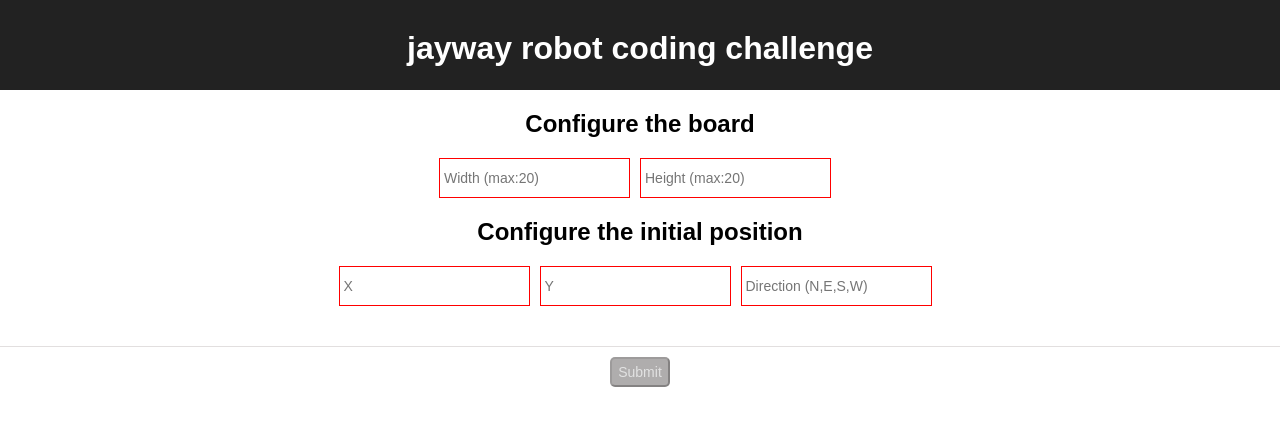
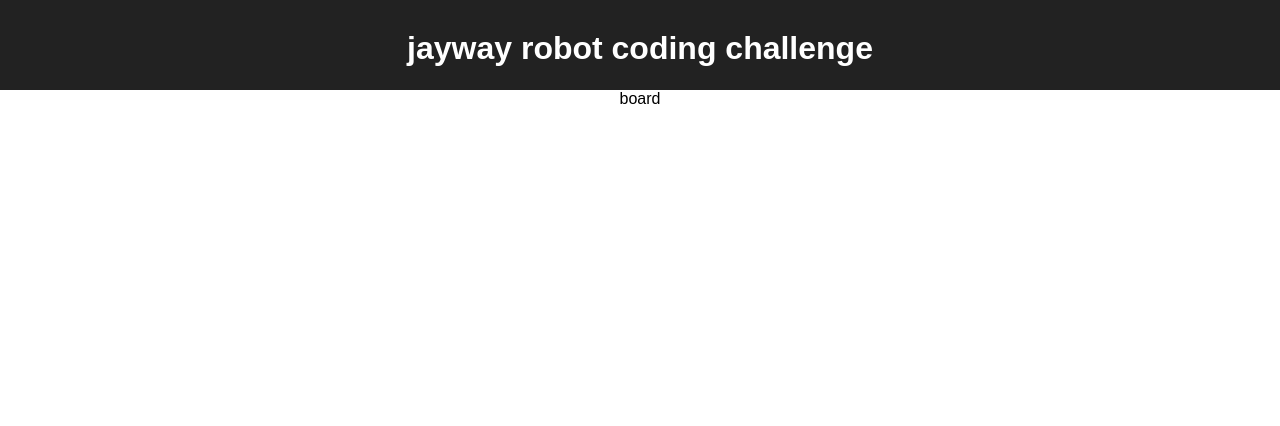
Before and after one commit to pjpsoares/jay-r, a React (Create React App) app: page /simulation in a window 1280 px wide. Shown: the top 426 px of the page. Built offline with nearby package versions, Linux system fonts and the light colour scheme.

Commit message:
add router

```diff
--- a/package.json
+++ b/package.json
@@ -5,6 +5,7 @@
   "dependencies": {
     "react": "^16.2.0",
     "react-dom": "^16.2.0",
+    "react-router-dom": "^4.2.2",
     "react-scripts": "1.1.0",
     "styled-components": "^3.0.2"
   },
--- a/src/App.js
+++ b/src/App.js
@@ -1,6 +1,11 @@
 import React, { Component } from 'react';
 import BoardCreationForm from './board/board-creation-form';
+import Simulator from './board/simulator';
 import styled from 'styled-components';
+import {
+  BrowserRouter as Router,
+  Route
+} from 'react-router-dom'
 
 import { Header, H1 } from './shared';
 
@@ -11,14 +16,17 @@
 class App extends Component {
   render() {
     return (
+      <Router>
         <AppContainer>
           <Header>
             <H1>jayway robot coding challenge</H1>
           </Header>
           <main>
-          <BoardCreationForm />
+            <Route exact path="/" component={BoardCreationForm} />
+            <Route path="/simulation" component={Simulator} />
           </main>
         </AppContainer>
+      </Router>
     );
   }
 }
--- a/src/board/board-creation-form.js
+++ b/src/board/board-creation-form.js
@@ -4,7 +4,7 @@
 const MAX_WIDTH = 20;
 const MAX_HEIGHT = 20;
 
-class BoardCreationForm extends Component {
+export default class BoardCreationForm extends Component {
 
   constructor(props) {
     super(props);
@@ -14,6 +14,7 @@
     this.onRobotStartPositionXChange = this.onRobotStartPositionXChange.bind(this);
     this.onRobotStartPositionYChange = this.onRobotStartPositionYChange.bind(this);
     this.onRobotStartDirectionChange = this.onRobotStartDirectionChange.bind(this);
+    this.submitBoard = this.submitBoard.bind(this);
 
     this.state = {
       width: undefined,
@@ -25,19 +26,19 @@
   }
 
   onWidthChange(event) {
-    this.setState({ width: event.target.value });
+    this.setState({ width: parseInt(event.target.value, 10) });
   }
 
   onHeightChange(event) {
-    this.setState({ height: event.target.value });
+    this.setState({ height: parseInt(event.target.value, 10) });
   }
 
   onRobotStartPositionXChange(event) {
-    this.setState({ startX: event.target.value });
+    this.setState({ startX: parseInt(event.target.value, 10) });
   }
 
   onRobotStartPositionYChange(event) {
-    this.setState({ startY: event.target.value });
+    this.setState({ startY: parseInt(event.target.value, 10) });
   }
 
   onRobotStartDirectionChange(event) {
@@ -72,9 +73,24 @@
     return ['N', 'E', 'S', 'W'].indexOf(this.state.startDirection) > -1;
   }
 
+  submitBoard() {
+    // Sanity check
+    if (!this.isValidForm()) {
+      return;
+    }
+
+    this.props.history.push(
+      `/simulation?w=${this.state.width}` +
+      `&h=${this.state.height}` +
+      `&x=${this.state.startX}` +
+      `&y=${this.state.startY}` +
+      `&d=${this.state.startDirection}`
+    );
+  }
+
   render() {
     return (
-      <form>
+      <form onSubmit={this.submitBoard}>
         <h2>Configure the board</h2>
         <Input className={this.isValidWidth() ? '' : 'invalid'} onChange={this.onWidthChange} type="number" placeholder={`Width (max:${MAX_WIDTH})`} />
         <Input className={this.isValidHeight() ? '' : 'invalid'} onChange={this.onHeightChange} type="number" placeholder={`Height (max:${MAX_HEIGHT})`} />
@@ -89,5 +105,3 @@
     );
   }
 }
-
-export default BoardCreationForm;
--- /dev/null
+++ b/src/board/simulator.js
@@ -0,0 +1,16 @@
+import React, { Component } from 'react';
+
+export default class Simulator extends Component {
+
+  constructor(props) {
+    super(props);
+  }
+
+  render() {
+    return (
+      <div>
+        board
+      </div>
+    );
+  }
+}
```
Also changed, not shown: 1 other file (tests, documents, lock files or other folders). Lines whose indentation alone changed are shown as unchanged.
